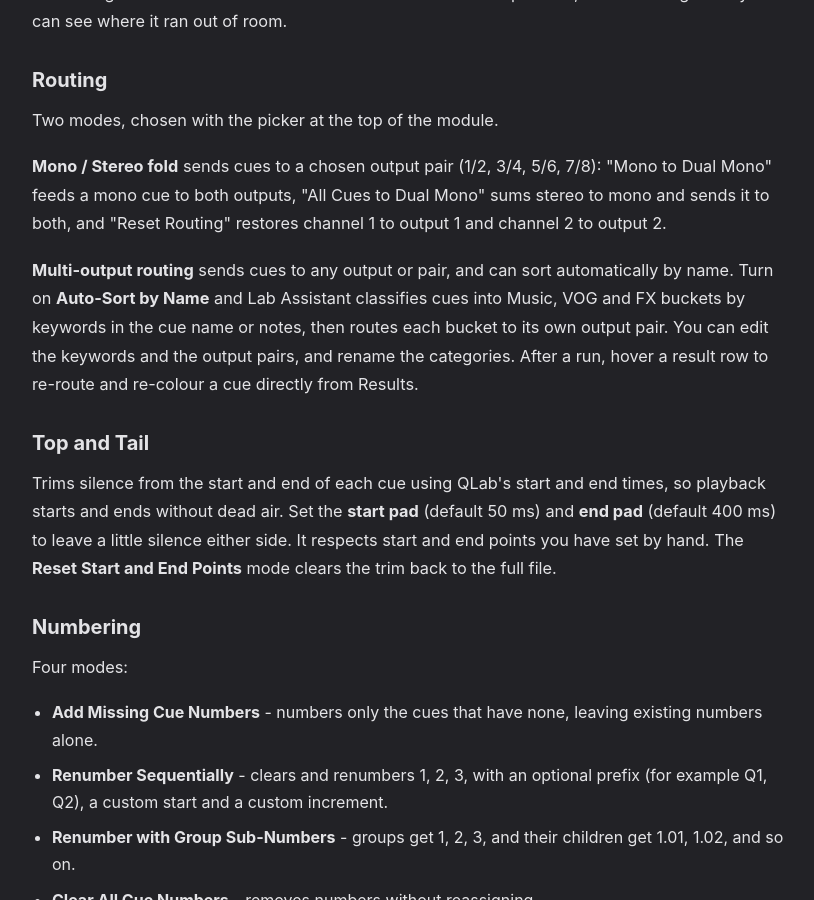
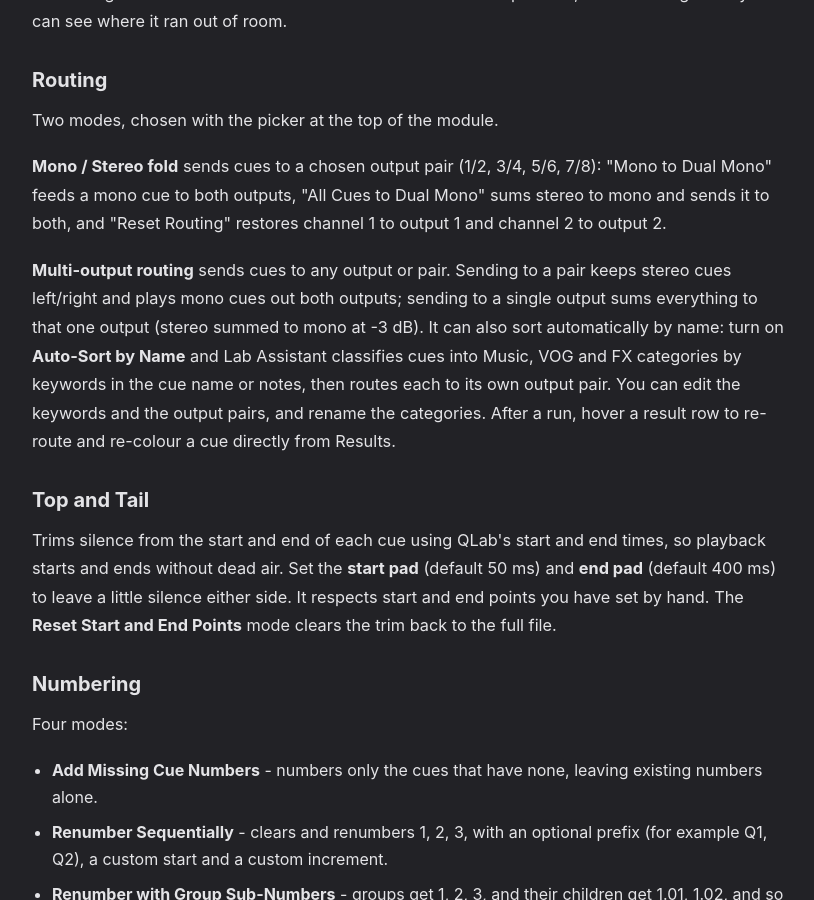
Before and after one commit to BSKapps/bskapps.github.io, a Jekyll site: the page articles/lab-assistant-guide/index.html, which Jekyll copies as it is, in a window 1280 px wide and 900 px high, scrolled down 1296 px. Shown: the whole window, without its empty margins (232-1046 px from the left). Built offline with Jekyll 4.4.1, drawn with Linux system fonts in a browser that asks for light colours.

Commit message:
LA guide: spell out multi-output per-target routing (pair keeps L/R + mono both; single output sums to mono -3 dB); buckets -> categories

```diff
--- a/articles/lab-assistant-guide/index.html
+++ b/articles/lab-assistant-guide/index.html
@@ -46,7 +46,7 @@
             <h2>Routing</h2>
             <p>Two modes, chosen with the picker at the top of the module.</p>
             <p><strong>Mono / Stereo fold</strong> sends cues to a chosen output pair (1/2, 3/4, 5/6, 7/8): "Mono to Dual Mono" feeds a mono cue to both outputs, "All Cues to Dual Mono" sums stereo to mono and sends it to both, and "Reset Routing" restores channel 1 to output 1 and channel 2 to output 2.</p>
-            <p><strong>Multi-output routing</strong> sends cues to any output or pair, and can sort automatically by name. Turn on <strong>Auto-Sort by Name</strong> and Lab Assistant classifies cues into Music, VOG and FX buckets by keywords in the cue name or notes, then routes each bucket to its own output pair. You can edit the keywords and the output pairs, and rename the categories. After a run, hover a result row to re-route and re-colour a cue directly from Results.</p>
+            <p><strong>Multi-output routing</strong> sends cues to any output or pair. Sending to a pair keeps stereo cues left/right and plays mono cues out both outputs; sending to a single output sums everything to that one output (stereo summed to mono at -3 dB). It can also sort automatically by name: turn on <strong>Auto-Sort by Name</strong> and Lab Assistant classifies cues into Music, VOG and FX categories by keywords in the cue name or notes, then routes each to its own output pair. You can edit the keywords and the output pairs, and rename the categories. After a run, hover a result row to re-route and re-colour a cue directly from Results.</p>
 
             <h2>Top and Tail</h2>
             <p>Trims silence from the start and end of each cue using QLab's start and end times, so playback starts and ends without dead air. Set the <strong>start pad</strong> (default 50 ms) and <strong>end pad</strong> (default 400 ms) to leave a little silence either side. It respects start and end points you have set by hand. The <strong>Reset Start and End Points</strong> mode clears the trim back to the full file.</p>
```
